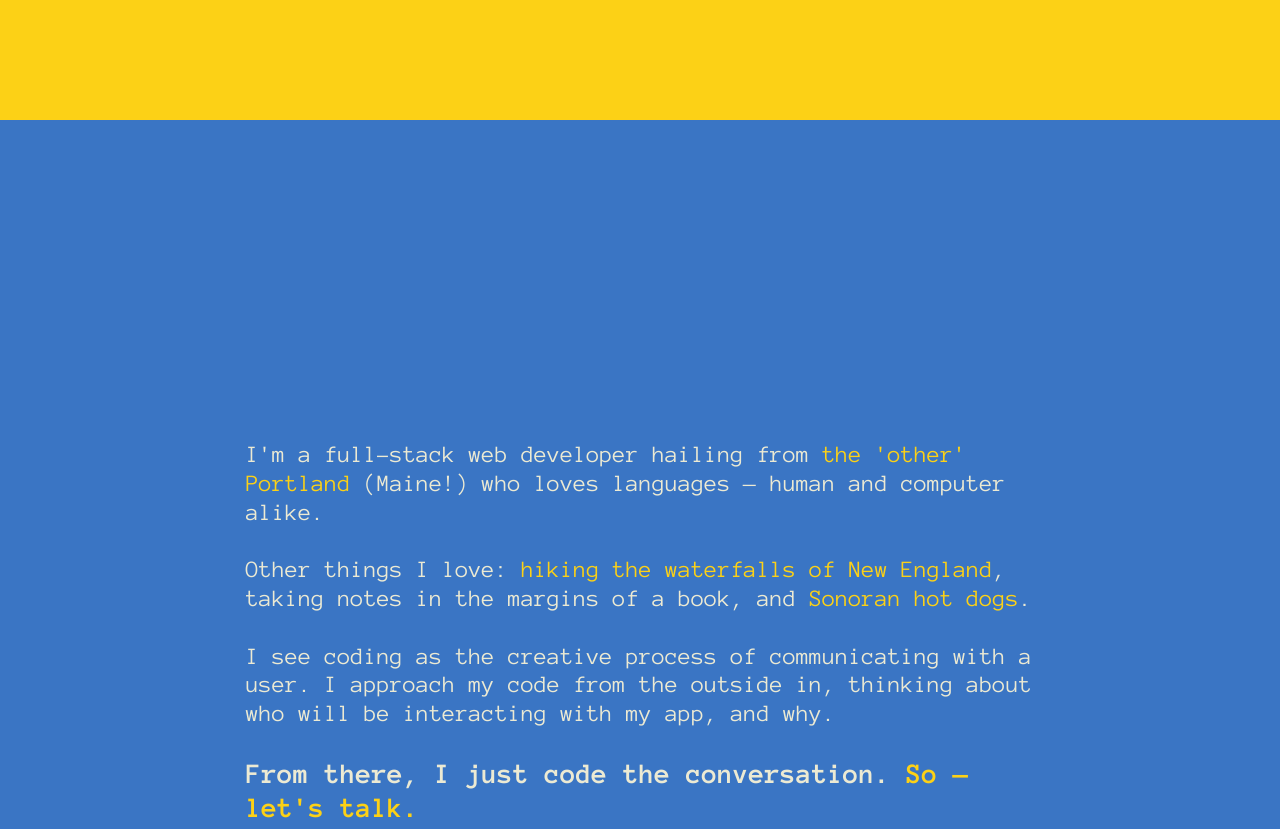
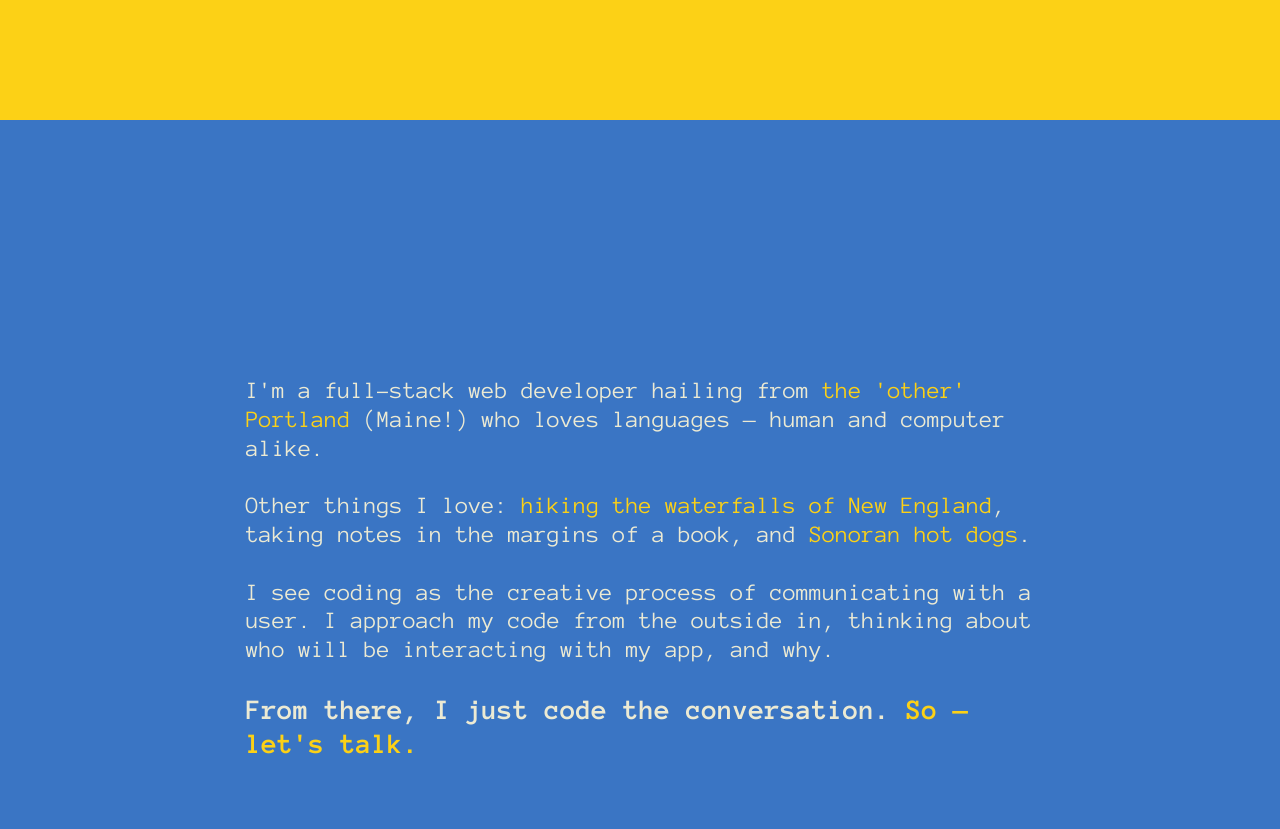
Before and after one commit to hjmccain/hjmccain, a React app: page / in a window 1280 px wide. Shown: the part 680-1509 px from the top of the page. Built offline with nearby package versions, Linux system fonts and the light colour scheme; some packages are replaced by stand-ins of ours.

Commit message:
Fix padding on about section.

```diff
--- a/src/style/sass/_about.scss
+++ b/src/style/sass/_about.scss
@@ -32,8 +32,7 @@ $shape-color: #01B8E5;
 .bio-background {
   max-width: 788px;
   margin: 0 auto;
-  padding-top: 25%;
-  padding-bottom: 30%;
+  padding-top: 20%;
 }
 
 .about-container {
@@ -41,6 +40,7 @@ $shape-color: #01B8E5;
   font-family: $text;
   font-size: 1.5em;
   line-height: 1.2;
+  height: 100vh;
 }
 
 @media only screen and (max-width: 1000px) {
```
